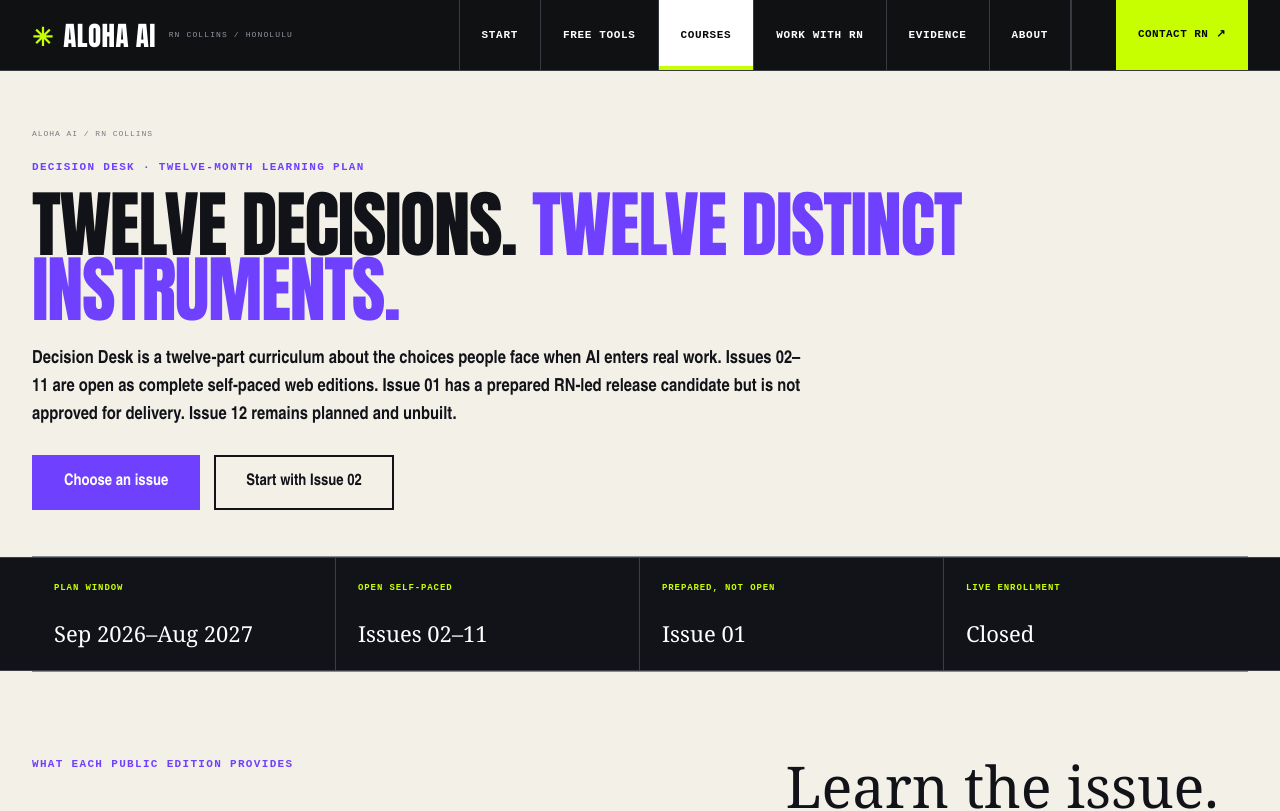
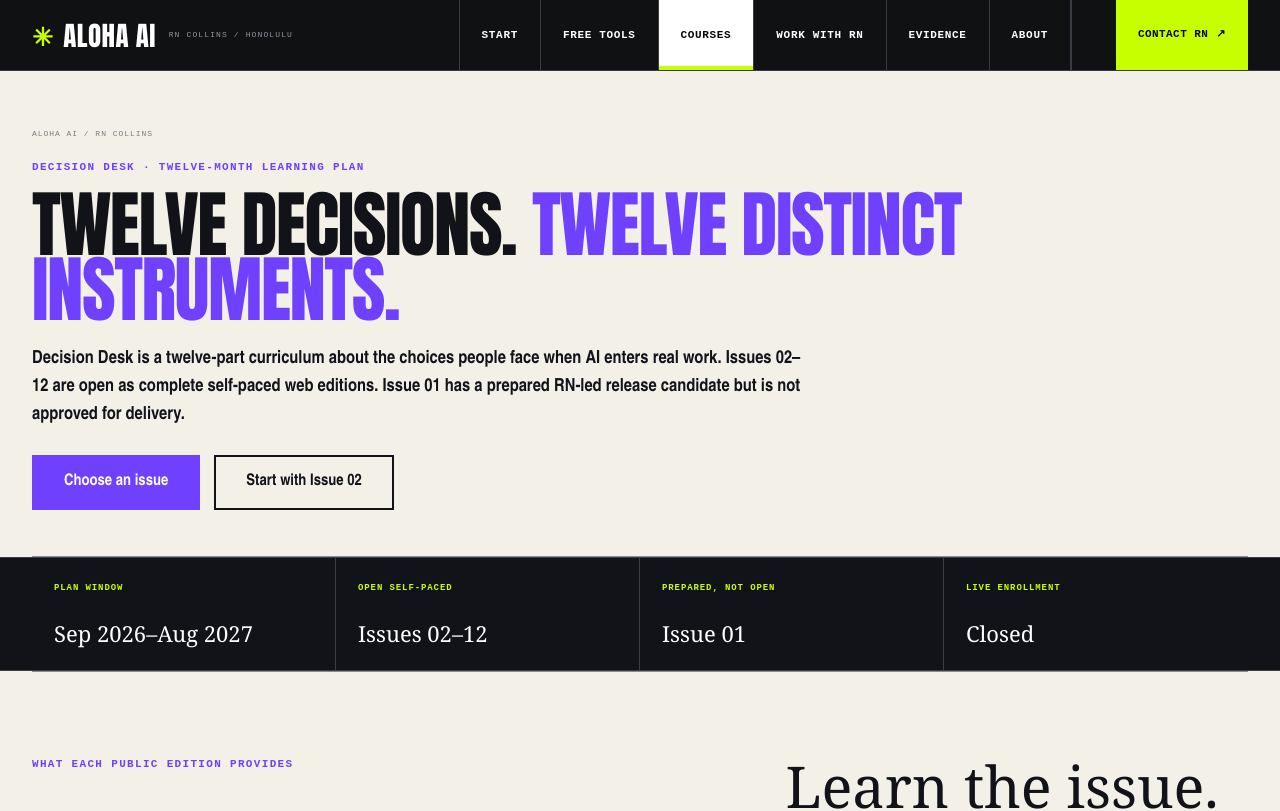
Before and after one commit to rn-collins/aloha-ai-consulting, a Next.js app: page /learning/decision-desk in a window 1280 px wide. Shown: the top 811 px of the page. Built offline with nearby package versions, Linux system fonts and the light colour scheme.

Commit message:
Open Issue 12 in the annual Decision Desk

```diff
--- a/app/learning/decision-desk/page.tsx
+++ b/app/learning/decision-desk/page.tsx
@@ -2,7 +2,7 @@ import Link from "next/link";
 import type {Metadata} from "next";
 import {SiteShell} from "../../site-shell";
 
-export const metadata:Metadata={title:"Decision Desk · Twelve-Month Learning Plan",description:"Explore twelve real AI decisions, ten complete public self-paced editions, their reusable instruments, and the separate readiness of future live masterclasses and Clinics."};
+export const metadata:Metadata={title:"Decision Desk · Twelve-Month Learning Plan",description:"Explore twelve real AI decisions, eleven complete public self-paced editions, their reusable instruments, and the separate readiness of future live masterclasses and Clinics."};
 
 const issues=[
  ["01","Sep 2026","Before You Use AI for Client Intake","Should a small law firm use AI to summarize prospective-client intake?","Intake Summarization Evaluation Card","RN-led release candidate prepared; not approved for delivery","/learning/decision-desk/issue-01"],
@@ -16,7 +16,7 @@ const issues=[
  ["09","May 2027","What Should Your AI Agent Be Allowed to Do?","When may an AI agent send, spend, change records, move data, schedule work, or act in another system?","Agent Action Authority and Reversibility Matrix","Public self-paced edition open; live delivery not approved","/learning/decision-desk/issue-09"],
  ["10","Jun 2027","What to Check Before Buying an AI Tool","How should a small organization evaluate, contract for, implement, and remain able to leave one exact AI product?","AI Vendor Evidence and Contract Dossier","Public self-paced edition open; live delivery not approved","/learning/decision-desk/issue-10"],
  ["11","Jul 2027","Should AI Review a Student’s Work?","When may an educator use AI to support feedback, assessment, personalization, or intervention while remaining responsible?","Learner-Affecting AI Use Review","Public self-paced edition open; live delivery not approved","/learning/decision-desk/issue-11"],
- ["12","Aug 2027","Is It Time to Stop Using This AI?","When should an organization pause, roll back, replace, or retire AI?","AI Continuation and Retirement Decision Record","Planned; not built","#program-boundary"]
+ ["12","Aug 2027","Is It Time to Stop Using This AI?","When should an organization pause, roll back, replace, or retire AI?","AI Continuation and Retirement Decision Record","Public self-paced edition open; live delivery not approved","/learning/decision-desk/issue-12"]
 ];
 
 const edition=[
@@ -27,10 +27,10 @@ const edition=[
 ];
 
 export default function DecisionDesk(){return <SiteShell><main id="main">
- <section className="page-hero wrap"><p className="kicker">Decision Desk · twelve-month learning plan</p><h1>Twelve decisions. <em>Twelve distinct instruments.</em></h1><p className="lede">Decision Desk is a twelve-part curriculum about the choices people face when AI enters real work. Issues 02–11 are open as complete self-paced web editions. Issue 01 has a prepared RN-led release candidate but is not approved for delivery. Issue 12 remains planned and unbuilt.</p><div className="actions"><a className="button primary" href="#calendar">Choose an issue</a><Link className="button" href="/learning/decision-desk/issue-02">Start with Issue 02</Link></div></section>
- <section className="event-status"><div className="wrap event-status-grid"><div><span>Plan window</span><strong>Sep 2026–Aug 2027</strong></div><div><span>Open self-paced</span><strong>Issues 02–11</strong></div><div><span>Prepared, not open</span><strong>Issue 01</strong></div><div><span>Live enrollment</span><strong>Closed</strong></div></div></section>
+ <section className="page-hero wrap"><p className="kicker">Decision Desk · twelve-month learning plan</p><h1>Twelve decisions. <em>Twelve distinct instruments.</em></h1><p className="lede">Decision Desk is a twelve-part curriculum about the choices people face when AI enters real work. Issues 02–12 are open as complete self-paced web editions. Issue 01 has a prepared RN-led release candidate but is not approved for delivery.</p><div className="actions"><a className="button primary" href="#calendar">Choose an issue</a><Link className="button" href="/learning/decision-desk/issue-02">Start with Issue 02</Link></div></section>
+ <section className="event-status"><div className="wrap event-status-grid"><div><span>Plan window</span><strong>Sep 2026–Aug 2027</strong></div><div><span>Open self-paced</span><strong>Issues 02–12</strong></div><div><span>Prepared, not open</span><strong>Issue 01</strong></div><div><span>Live enrollment</span><strong>Closed</strong></div></div></section>
  <section className="trust-section wrap"><div className="section-head"><p className="section-label">What each public edition provides</p><div><h2>Learn the issue. Use the instrument. Keep your own record.</h2><p>You can use an open edition without an account and without waiting for a live event.</p></div></div><div className="trust-grid">{edition.map((item,index)=><article key={item[0]}><span className="path-num">{String(index+1).padStart(2,"0")}</span><h3>{item[0]}</h3><p>{item[1]}</p></article>)}</div></section>
- <section className="wrap pathways" id="calendar"><div className="section-head"><div><p className="section-label">Twelve-month curriculum</p><h2>From intake boundaries to retirement decisions.</h2></div><p>Choose the question closest to the work in front of you. The dates organize the plan; they are not promises of a live monthly event.</p></div><div className="path-list">{issues.map(issue=><article className="path-row" key={issue[0]}><span className="path-num">{issue[0]}</span><div><p className="section-label">{issue[1]} · {issue[5]}</p><h3>{issue[2]}</h3><p><strong>Decision:</strong> {issue[3]}</p><p><strong>Instrument:</strong> {issue[4]}</p><Link className="text-link" href={issue[6]}>{issue[0]==="01"?"Open the flagship record →":issue[0]==="12"?"See what remains planned →":"Open the self-paced edition →"}</Link></div><span className="event-result">Issue {issue[0]}</span></article>)}</div></section>
+ <section className="wrap pathways" id="calendar"><div className="section-head"><div><p className="section-label">Twelve-month curriculum</p><h2>From intake boundaries to retirement decisions.</h2></div><p>Choose the question closest to the work in front of you. The dates organize the plan; they are not promises of a live monthly event.</p></div><div className="path-list">{issues.map(issue=><article className="path-row" key={issue[0]}><span className="path-num">{issue[0]}</span><div><p className="section-label">{issue[1]} · {issue[5]}</p><h3>{issue[2]}</h3><p><strong>Decision:</strong> {issue[3]}</p><p><strong>Instrument:</strong> {issue[4]}</p><Link className="text-link" href={issue[6]}>{issue[0]==="01"?"Open the flagship record →":"Open the self-paced edition →"}</Link></div><span className="event-result">Issue {issue[0]}</span></article>)}</div></section>
  <section className="offer-grid wrap"><article className="offer-card"><p className="section-label">How to use an open edition</p><h2>Work privately and at your own pace.</h2><ol><li>Choose one issue and read its lesson sequence.</li><li>Use the supplied fictional examples before applying the method to your own work.</li><li>Keep confidential, privileged, regulated, or sensitive information out of the browser tool.</li><li>Export any record you need to retain; Aloha AI cannot recover browser-local data.</li><li>Treat the result as a structured decision aid—not legal clearance, professional advice, or permission to deploy AI.</li></ol></article><aside><p className="section-label">Separate release gates</p><h2>Public self-paced editions are not live masterclasses.</h2><p>A web edition can be complete while its final presentation deck, RN-approved verbatim script, rehearsal, accessibility testing, operational setup, live Clinic, booking, payment, or support system remains unfinished.</p><p>No Decision Desk live class, Clinic seat, monthly enrollment, public schedule, or checkout is active.</p></aside></section>
- <section className="wrap boundary" id="program-boundary"><p className="section-label">Current readiness</p><div><h2>Ten self-paced editions are open. Live delivery is not.</h2><p>Issue 01 has a 36-slide RN-led release candidate, complete verbatim narration, a slide-by-slide move sheet, a fictional teaching case, an Evaluation Card, participant-file candidates, and delivery controls. It remains closed pending RN approval, rehearsal, real-environment accessibility and platform tests, authorized review, and final go/no-go. Issues 02–11 have complete public self-paced lessons and their own browser-local decision instruments. Issue 12 still requires research, lessons, an instrument, testing, and release review.</p><p>Future live teaching and Clinics require separate RN approval. A public page does not create a seat, reservation, price, or promise of delivery.</p><Link className="button primary" href="/learning/decision-desk/issue-02">Open Issue 02</Link></div></section>
+ <section className="wrap boundary" id="program-boundary"><p className="section-label">Current readiness</p><div><h2>Eleven self-paced editions are open. Live delivery is not.</h2><p>Issue 01 has a 36-slide RN-led release candidate, complete verbatim narration, a slide-by-slide move sheet, a fictional teaching case, an Evaluation Card, participant-file candidates, and delivery controls. It remains closed pending RN approval, rehearsal, real-environment accessibility and platform tests, authorized review, and final go/no-go. Issues 02–12 have complete public self-paced lessons and their own browser-local decision instruments.</p><p>Future live teaching and Clinics require separate RN approval. A public page does not create a seat, reservation, price, or promise of delivery.</p><Link className="button primary" href="/learning/decision-desk/issue-02">Open Issue 02</Link></div></section>
  </main></SiteShell>}
```
